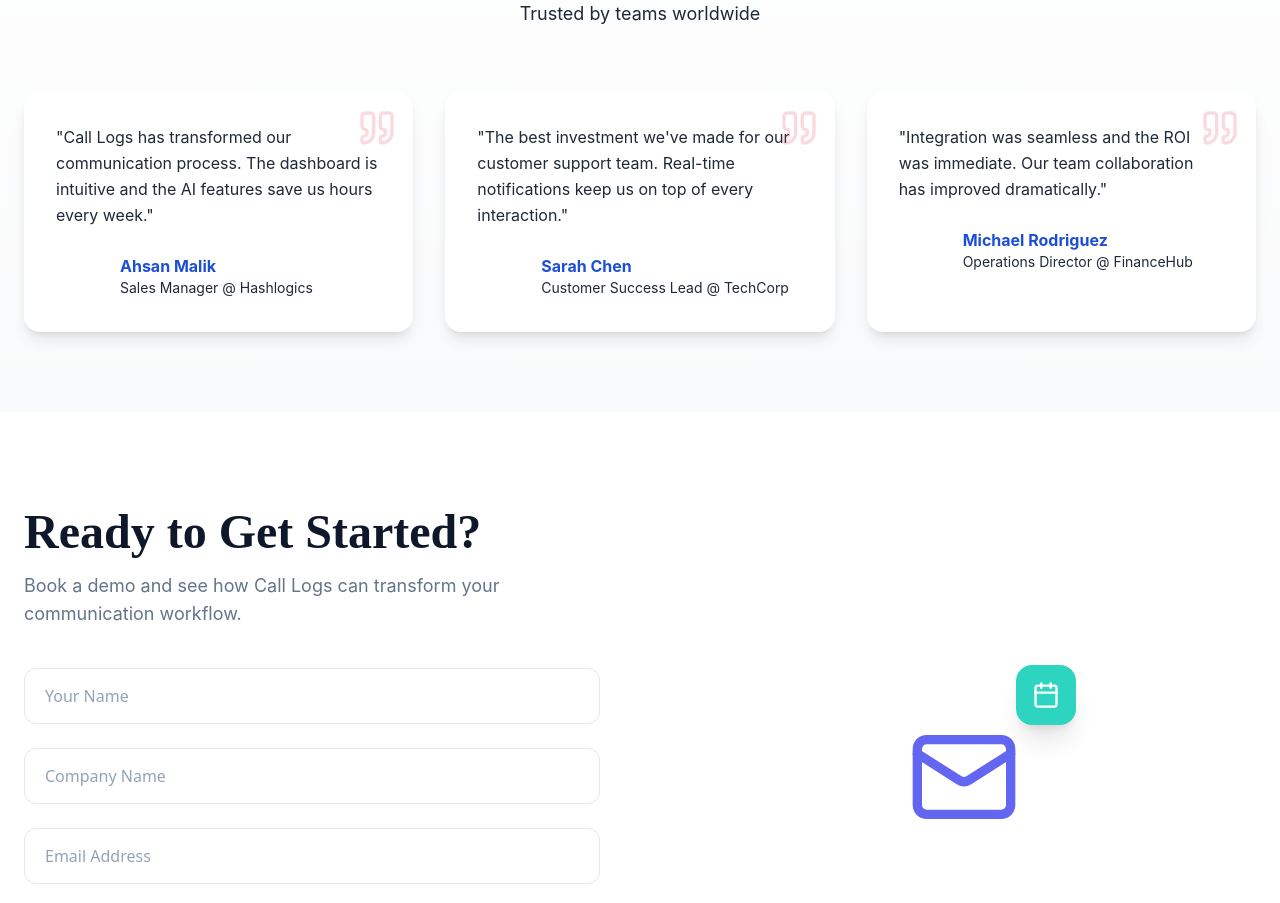
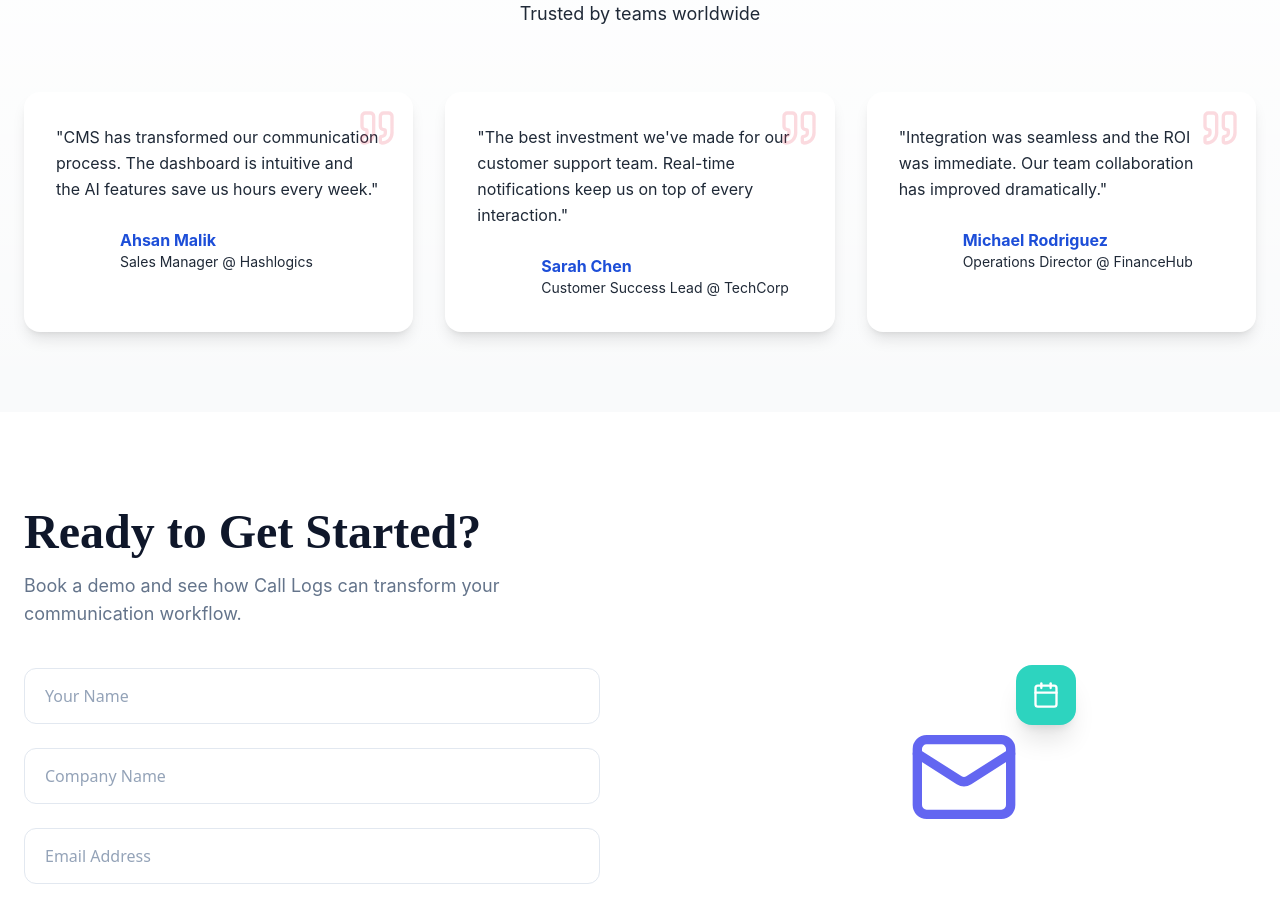
Before and after one commit to emanali262770/Call-logs-frontend, a React (Vite) app: page / in a window 1280 px wide. Shown: the part 4440-5343 px from the top of the page. Built offline with nearby package versions, Linux system fonts and the light colour scheme.

Commit message:
Update Testimonials.jsx

```diff
--- a/src/components/Landing/Testimonials.jsx
+++ b/src/components/Landing/Testimonials.jsx
@@ -30,7 +30,7 @@ const Testimonials = () => {
 
   const testimonials = [
     {
-      quote: "Call Logs has transformed our communication process. The dashboard is intuitive and the AI features save us hours every week.",
+      quote: "CMS has transformed our communication process. The dashboard is intuitive and the AI features save us hours every week.",
       author: "Ahsan Malik",
       role: "Sales Manager @ Hashlogics",
       avatar: "AM",
```
